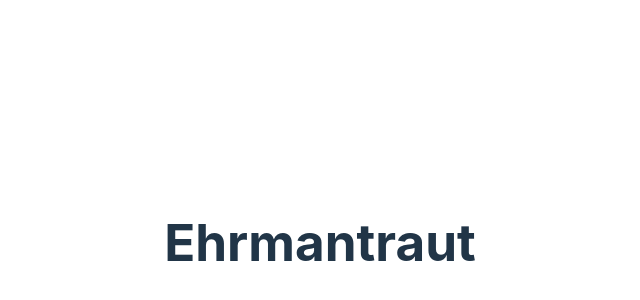
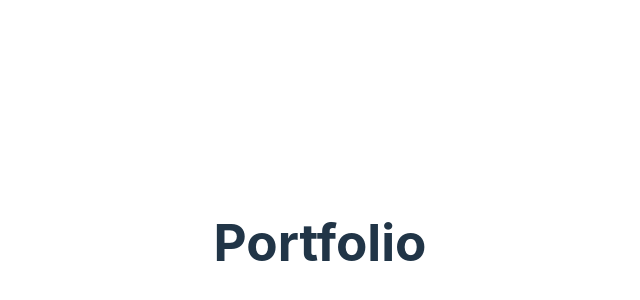
Before and after one commit to Jehrman27/portfolio, a React (Vite) app: page / in a window 1280 px wide. Shown: the part 158-458 px from the top of the page, without its empty margins (320-960 px from the left). Built offline with nearby package versions, Linux system fonts and the light colour scheme.

Commit message:
update header text in App component to reflect portfolio title

```diff
--- a/src/App.tsx
+++ b/src/App.tsx
@@ -1,7 +1,7 @@
 import "./App.css";
 
 function App() {
-  return <h1>Ehrmantraut</h1>;
+  return <h1>Portfolio</h1>;
 }
 
 export default App;
```
